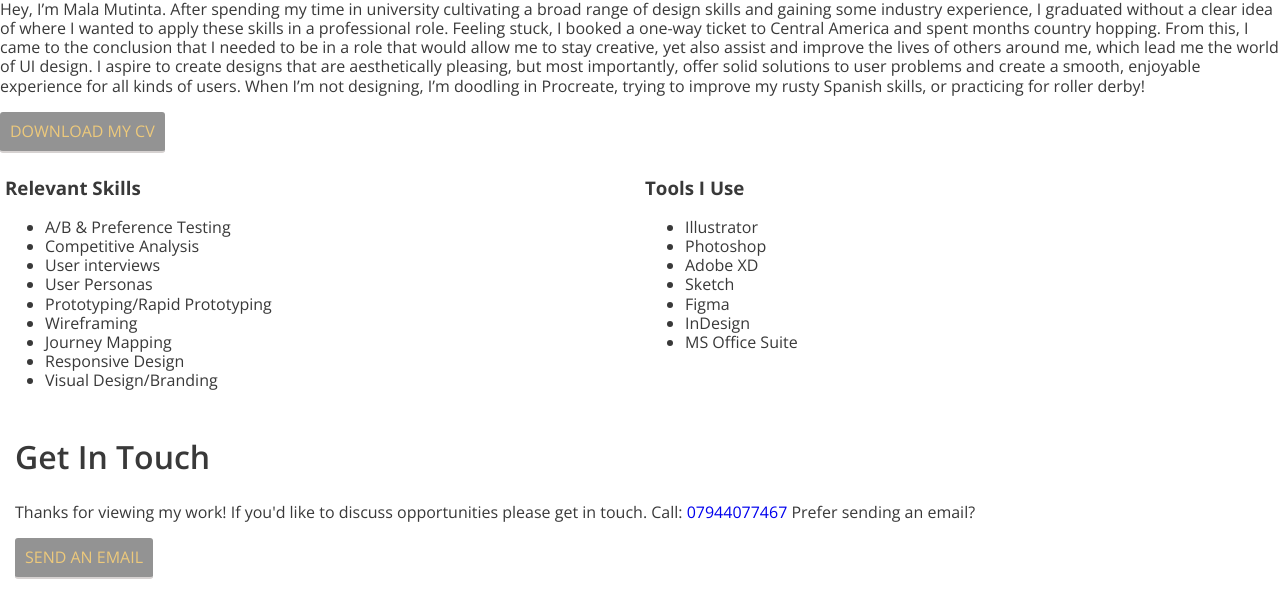
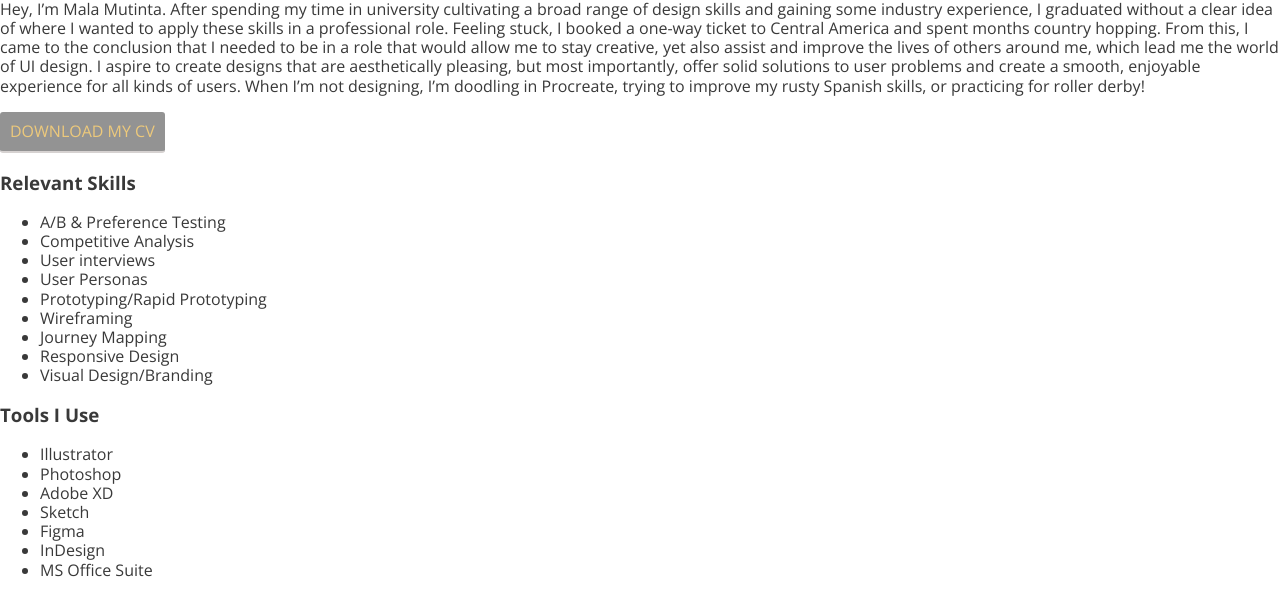
Before and after one commit to atnitum/portfolio-website, a plain HTML site: page about.html in a window 1280 px wide. Shown: the part 2018-2619 px from the top of the page. Drawn offline with nearby package versions, Linux system fonts and the light colour scheme.

Commit message:
removed block

```diff
--- a/css/style.css
+++ b/css/style.css
@@ -76,22 +76,8 @@ img {
   width: 100%;
 }
 
-img > profileimg {
-  width: 30%;
-}
-
-.block1 {
-  float: left;
+.profileimg {
   width: 50%;
-  padding: 5px;
-  box-sizing: border-box;
-}
-
-.block2 {
-  float: right;
-  width: 50%;
-  padding: 5px;
-  box-sizing: border-box;
 }
 
 a {
```
